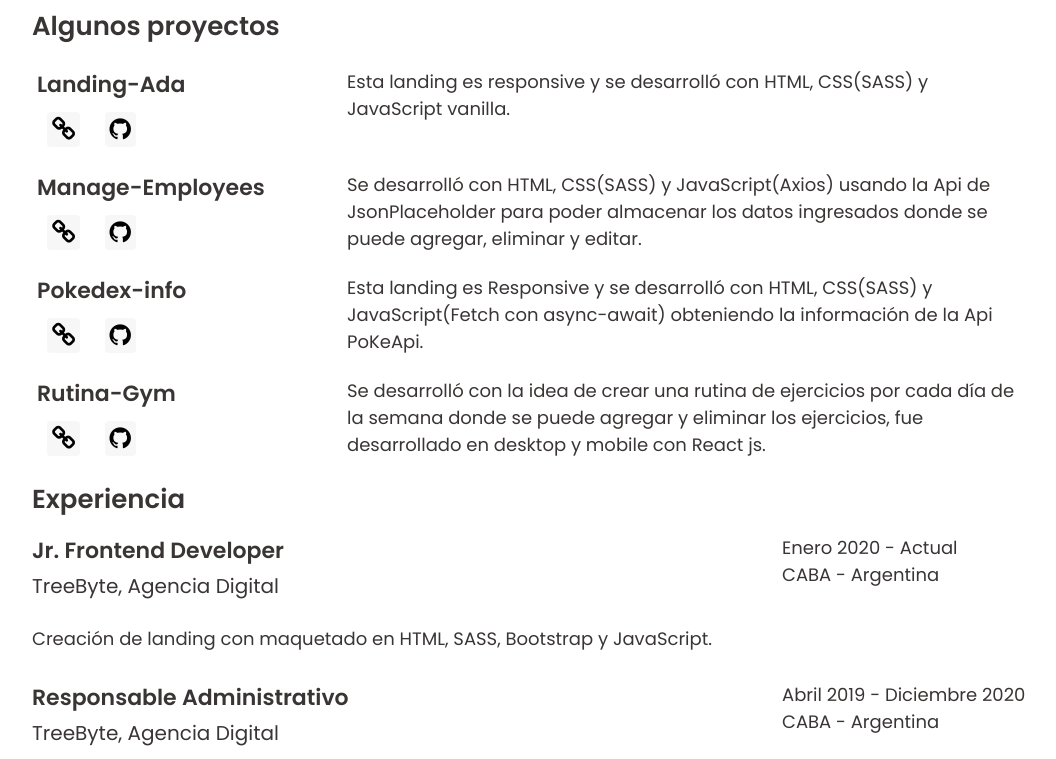
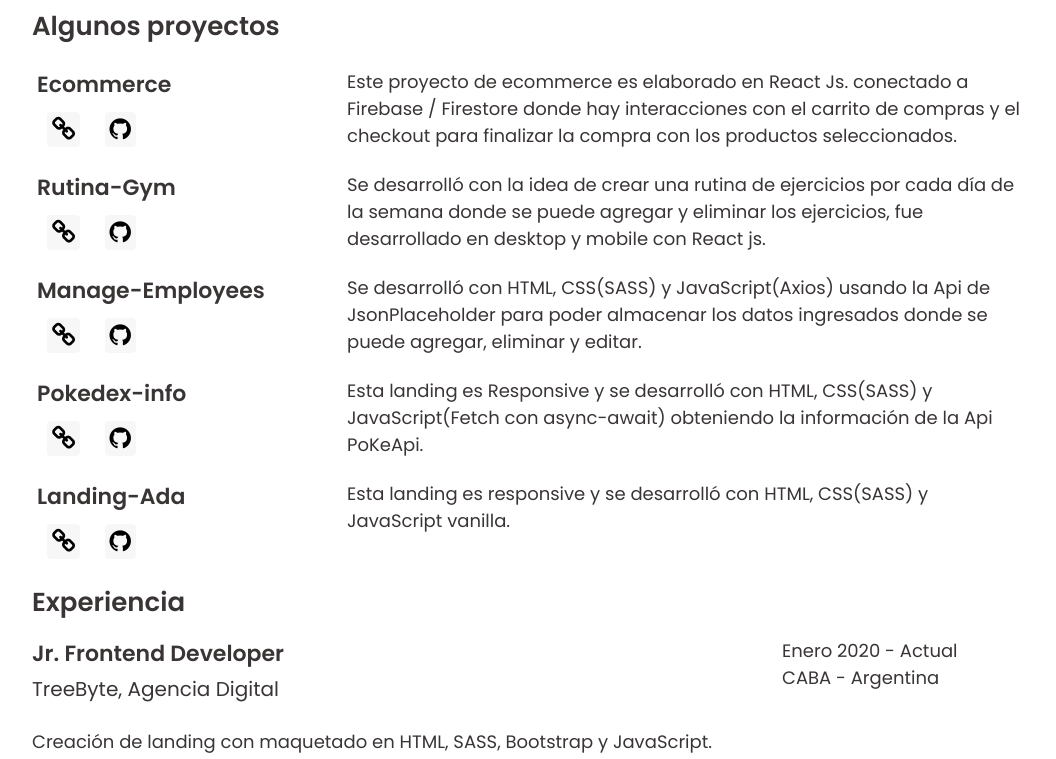
Before and after one commit to hrchioest/cv-rocio-esteban, a website: page public/index.html in a window 1280 px wide. Shown: the part 714-1473 px from the top of the page, without its empty margins (108-1164 px from the left). Drawn offline with Linux system fonts and the light colour scheme.

Commit message:
se agrega un proyecto ecommerce desarrollado en React js.

```diff
--- a/public/index.html
+++ b/public/index.html
@@ -79,18 +79,41 @@
                 <div class="wrapper-proyect">
                     <div class="wrapper-title-links">
                         <div class="wrapper-title">
-                            <h3 class="text-know">Landing-Ada</h3>
+                            <h3 class="text-know">Ecommerce</h3>
                         </div>
                         <div class="wrapper-links">
-                            <a href="https://hrchioest.github.io/Landing-Ada/" class="text-link">
+                            <a href=" https://hrchioest.github.io/react-ecommerce/" class="text-link">
                                 <i class="fa fa-link"></i></a>
-                            <a href="https://github.com/hrchioest/Landing-Ada" class="text-link"><i
+                            <a href="https://github.com/hrchioest/react-ecommerce" class="text-link"><i
                                     class="fa fa-github"></i></a>
                         </div>
                     </div>
                     <div class="wrapper-description">
-                        <p class="description">Esta landing es responsive y se desarrolló con HTML, CSS(SASS) y
-                            JavaScript vanilla.</p>
+                        <p class="description">Este proyecto de ecommerce es elaborado en React Js. conectado a Firebase
+                            / Firestore donde hay interacciones con el carrito de compras y el checkout para finalizar
+                            la compra con los productos seleccionados.</p>
+                    </div>
+                </div>
+                <div class="wrapper-proyect">
+                    <div class="wrapper-title-links">
+                        <div class="wrapper-title">
+                            <h3 class="text-know">Rutina-Gym</h3>
+                        </div>
+                        <div class="wrapper-links">
+                            <a href="https://hrchioest.github.io/React-rutina-gym/" class="text-link">
+                                <i class="fa fa-link"></i></a>
+
+                            <a href="https://github.com/hrchioest/React-rutina-gym" class="text-link">
+                                <i class="fa fa-github"></i></a>
+
+                        </div>
+                    </div>
+                    <div class="wrapper-description">
+                        <p class="description">Se desarrolló con la idea de crear una rutina de ejercicios
+                            por
+                            cada día de la semana donde se puede agregar y eliminar los ejercicios, fue desarrollado en
+                            desktop y mobile
+                            con React js.</p>
                     </div>
 
                 </div>
@@ -133,29 +156,26 @@
                     </div>
 
                 </div>
+
                 <div class="wrapper-proyect">
                     <div class="wrapper-title-links">
                         <div class="wrapper-title">
-                            <h3 class="text-know">Rutina-Gym</h3>
+                            <h3 class="text-know">Landing-Ada</h3>
                         </div>
                         <div class="wrapper-links">
-                            <a href="https://hrchioest.github.io/React-rutina-gym/" class="text-link">
+                            <a href="https://hrchioest.github.io/Landing-Ada/" class="text-link">
                                 <i class="fa fa-link"></i></a>
-
-                            <a href="https://github.com/hrchioest/React-rutina-gym" class="text-link">
-                                <i class="fa fa-github"></i></a>
-
+                            <a href="https://github.com/hrchioest/Landing-Ada" class="text-link"><i
+                                    class="fa fa-github"></i></a>
                         </div>
                     </div>
                     <div class="wrapper-description">
-                        <p class="description">Se desarrolló con la idea de crear una rutina de ejercicios
-                            por
-                            cada día de la semana donde se puede agregar y eliminar los ejercicios, fue desarrollado en
-                            desktop y mobile
-                            con React js.</p>
+                        <p class="description">Esta landing es responsive y se desarrolló con HTML, CSS(SASS) y
+                            JavaScript vanilla.</p>
                     </div>
 
                 </div>
+
             </div>
 
         </section>
```
